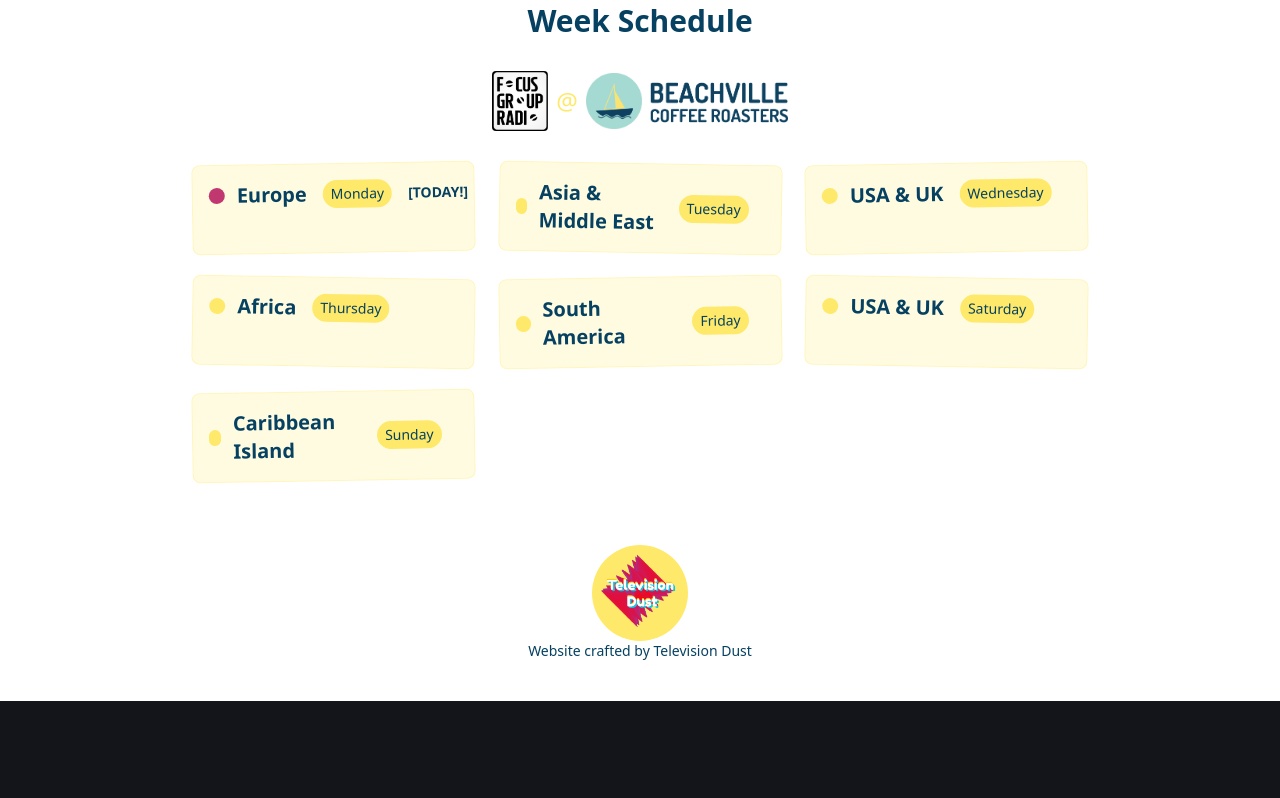
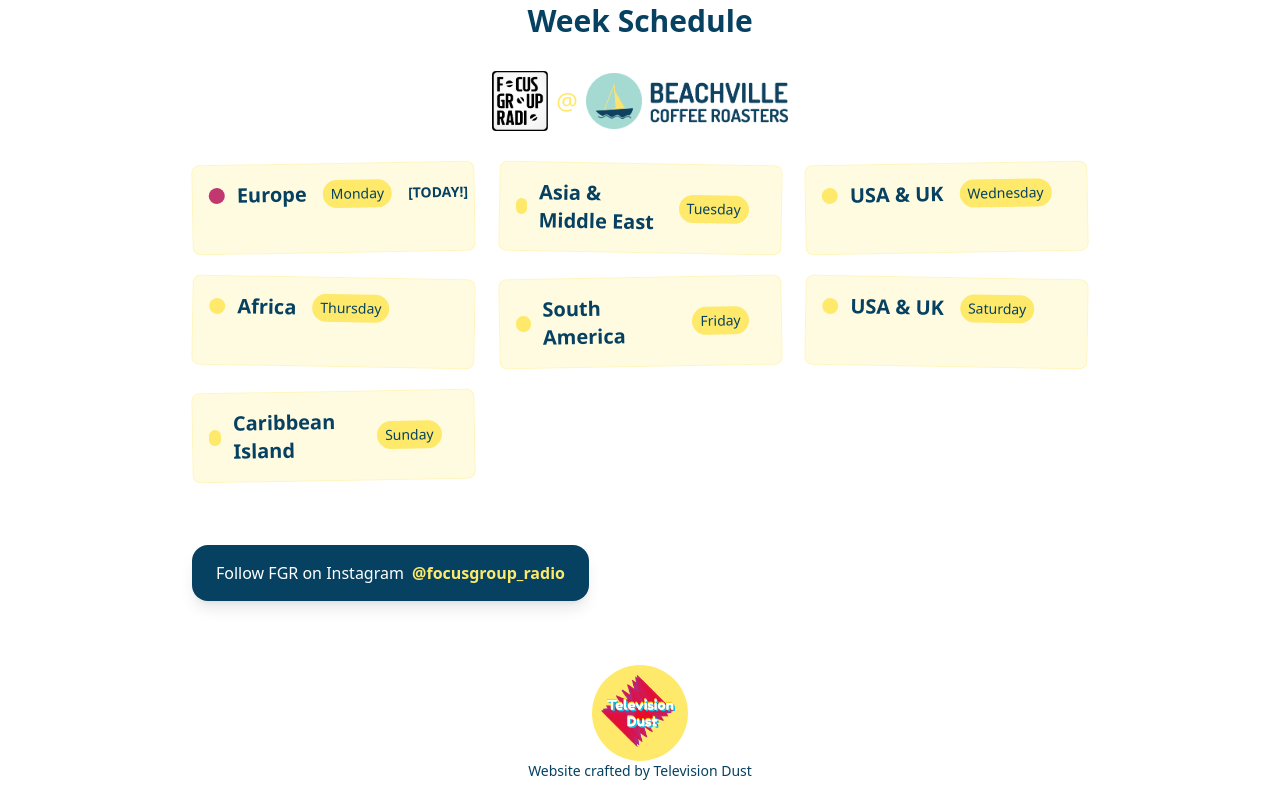
Before and after one commit to blank-generation/fgr-ver, an Astro site: page /sixties-rumble in a window 1280 px wide. Shown: the part 1256-2054 px from the top of the page. Before the commit the page ends 1957 px from the top, so only its background shows below. Built offline with nearby package versions, Linux system fonts and the light colour scheme; Astro itself is replaced by a stand-in of ours; no server answers; the database is empty; a web font is replaced by a local one; what tw-elements would draw is missing.

Commit message:
Added fgr instagram

```diff
--- a/src/components/BeachvilleAccordionItem.astro
+++ b/src/components/BeachvilleAccordionItem.astro
@@ -5,7 +5,7 @@ const {  title } = props;
 ---
 
       <div class="accordion-item bg-white border border-[#FEE96A]/30 rounded-lg overflow-hidden">
-        <button class=" accordion-trigger w-full px-6 py-4 text-left  bg-[#FEE96A]/30 hover:bg-[#FEE96A]/20 transition-colors flex justify-between items-center">
+        <button class="shadow-sm  accordion-trigger w-full px-6 py-4 text-left  bg-[#FEE96A]/30 hover:bg-[#FEE96A]/20 transition-colors flex justify-between items-center">
           <div class="flex items-center space-x-3">
             <slot name="icon" />
             <h4 class="text-xl text-[#064161]">{title}</h4>
--- a/src/components/BeachvillePage.astro
+++ b/src/components/BeachvillePage.astro
@@ -254,7 +254,22 @@ const imageElements = allImages.slice(0, 5);
             </div>
           </div>
         ))}
+
       </div>
+
+      <div class="w-full mt-16 flex ">
+        <a href="https://www.instagram.com/focusgroup_radio/" target="_blank">
+        <div class="bg-[#064161] text-white px-6 py-4 rounded-2xl shadow-lg text-center max-w-md">
+          <p class="text-sm sm:text-base">
+            Follow FGR on Instagram
+            <span  class="text-[#FEE96A] font-semibold hover:underline ml-1">
+              @focusgroup_radio
+            </span>
+          </p>
+        </div>
+      </a>
+      </div>
+
        <!-- footer -->
     <div class="text-center text-sm text-[#064161] w-full mx-auto mt-16 ">
 
```
